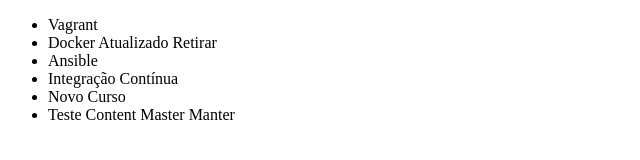
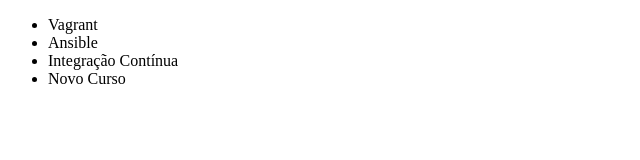
Before and after one commit to wesleyharaujo/Git-Commands, a plain HTML site: page index.html in a window 1280 px wide. Shown: the whole page, without its empty margins (0-640 px from the left). Drawn offline with Linux system fonts and the light colour scheme.

Commit message:
atualizando main 3

```diff
--- a/index.html
+++ b/index.html
@@ -7,11 +7,9 @@
 <body>
     <ul>
         <li>Vagrant</li>
-        <li>Docker Atualizado Retirar</li>
         <li>Ansible</li>
         <li>Integração Contínua</li>
         <li>Novo Curso</li>
-        <li>Teste Content Master Manter</li>
     </ul>
 </body>
 </html>
```
